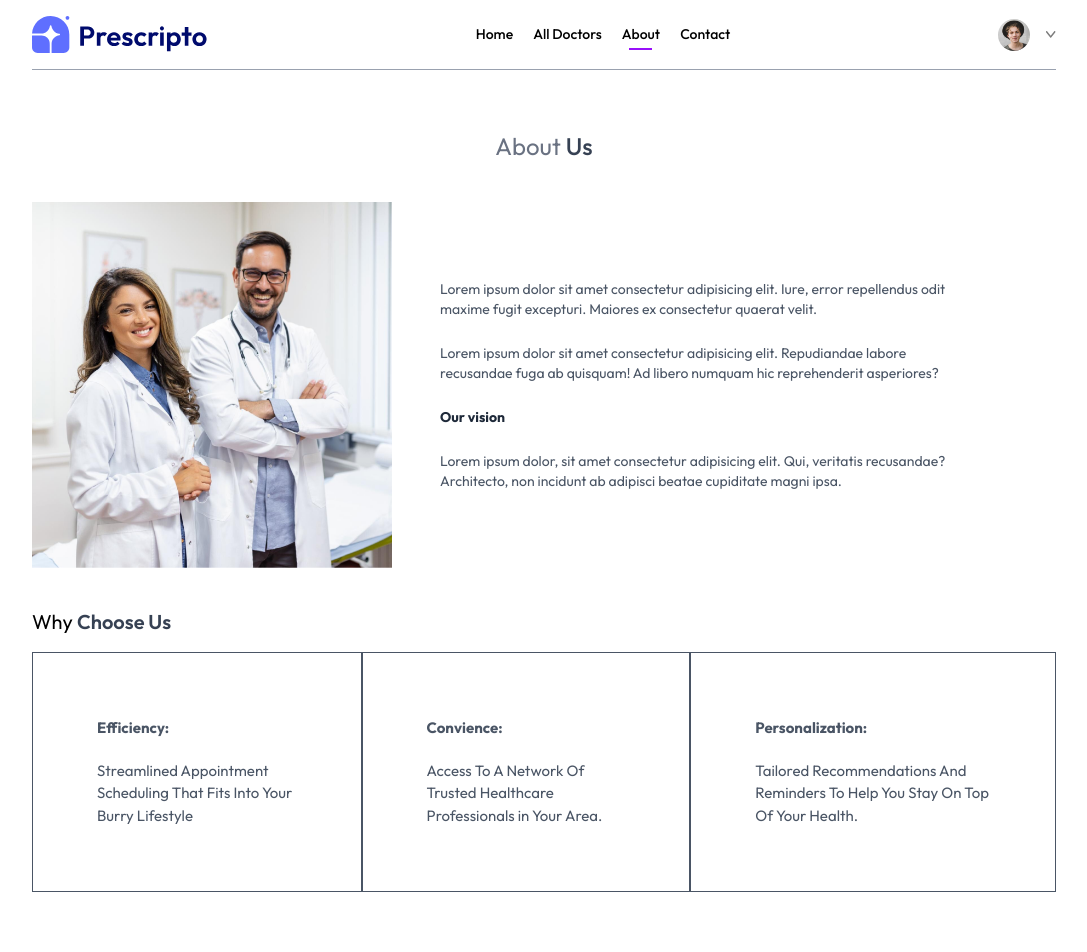
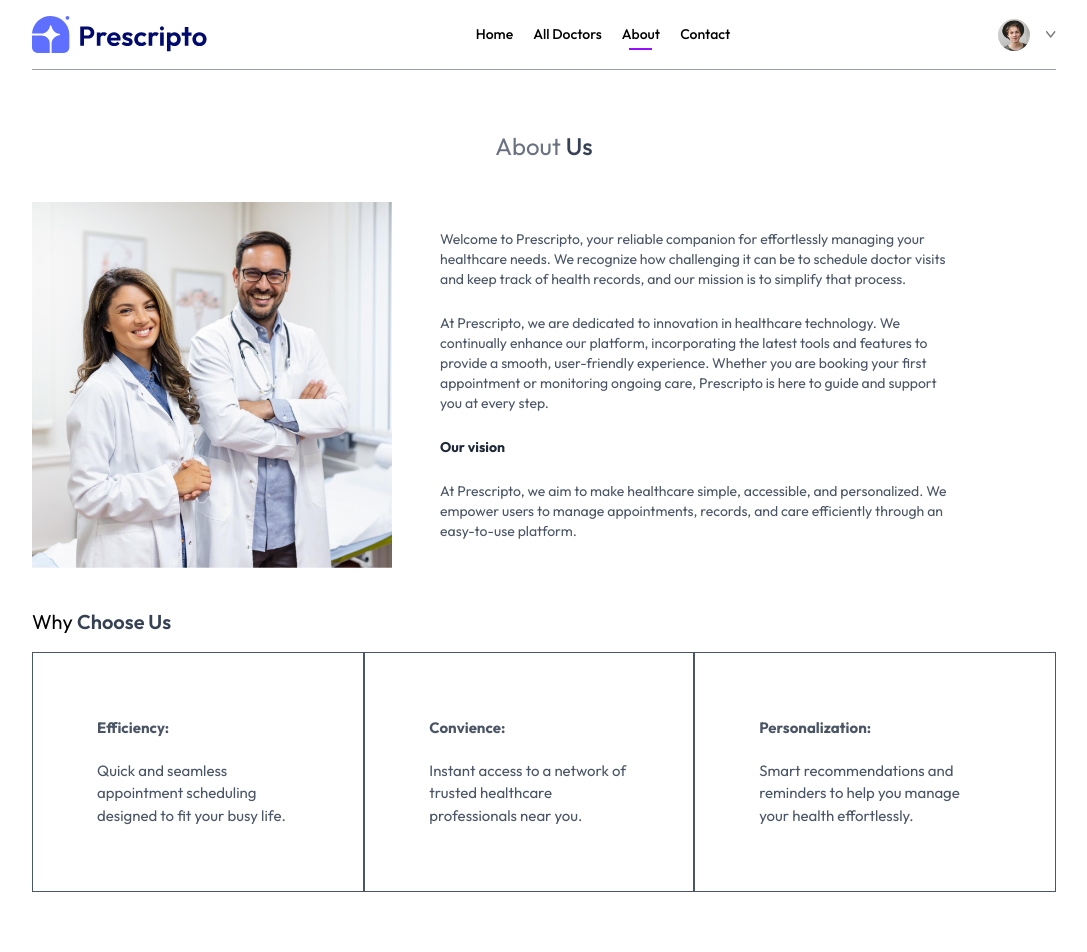
Before and after one commit to catherin-raichal-i/Prescripto-HealthCare, a React app: page /about in a window 1280 px wide. Shown: the top 952 px of the page, without its empty margins (96-1183 px from the left). Built offline with nearby package versions, Linux system fonts and the light colour scheme; the HTML template or start-up script is replaced by a standard one.

Commit message:
Update About.jsx

```diff
--- a/src/pages/About.jsx
+++ b/src/pages/About.jsx
@@ -13,12 +13,12 @@ const About = () => {
         <img className='w-full md:max-w-[360px]' src={assets.about_image} alt="" />
 
         <div className='flex flex-col justify-center gap-6 md:w-2/4 text-sm text-gray-600'>
-          <p>Lorem ipsum dolor sit amet consectetur adipisicing elit. Iure, error repellendus odit maxime fugit excepturi. Maiores ex consectetur quaerat velit.</p>
-          <p>Lorem ipsum dolor sit amet consectetur adipisicing elit. Repudiandae labore recusandae fuga ab quisquam! Ad libero numquam hic reprehenderit asperiores?</p>
+          <p>Welcome to Prescripto, your reliable companion for effortlessly managing your healthcare needs. We recognize how challenging it can be to schedule doctor visits and keep track of health records, and our mission is to simplify that process.</p>
+          <p>At Prescripto, we are dedicated to innovation in healthcare technology. We continually enhance our platform, incorporating the latest tools and features to provide a smooth, user-friendly experience. Whether you are booking your first appointment or monitoring ongoing care, Prescripto is here to guide and support you at every step.</p>
 
           <b className='text-gray-800'>Our vision</b>
 
-          <p>Lorem ipsum dolor, sit amet consectetur adipisicing elit. Qui, veritatis recusandae? Architecto, non incidunt ab adipisci beatae cupiditate magni ipsa.</p>
+          <p>At Prescripto, we aim to make healthcare simple, accessible, and personalized. We empower users to manage appointments, records, and care efficiently through an easy-to-use platform.</p>
         </div>
 
       </div>
@@ -31,20 +31,21 @@ const About = () => {
 
         <div className='border px-10 md:px-16 py-8 sm:py-16 flex flex-col gap-5 text-[15px] hover:bg-violet-500 hover:text-white transition-all duration-300 text-gray-600 cursor-pointer'>
           <b>Efficiency:</b>
-          <p>Streamlined Appointment Scheduling
-            That Fits Into Your Burry Lifestyle</p>
+          <p>Quick and seamless appointment scheduling
+            designed to fit your busy life.</p>
+
         </div>
 
         <div className='border px-10 md:px-16 py-8 sm:py-16 flex flex-col gap-5 text-[15px] hover:bg-violet-500 hover:text-white transition-all duration-300 text-gray-600 cursor-pointer'>
           <b>Convience:</b>
-          <p>Access To A Network Of Trusted
-            Healthcare Professionals in Your Area.</p>
+          <p>Instant access to a network of trusted
+            healthcare professionals near you.</p>
         </div>
 
         <div className='border px-10 md:px-16 py-8 sm:py-16 flex flex-col gap-5 text-[15px] hover:bg-violet-500 hover:text-white transition-all duration-300 text-gray-600 cursor-pointer'>
           <b>Personalization:</b>
-          <p>Tailored Recommendations And Reminders
-            To Help You Stay On Top Of Your Health.</p>
+          <p>Smart recommendations and reminders to
+            help you manage your health effortlessly.</p>
         </div>
 
       </div>
@@ -54,4 +55,5 @@ const About = () => {
   )
 }
 
+
 export default About
```
